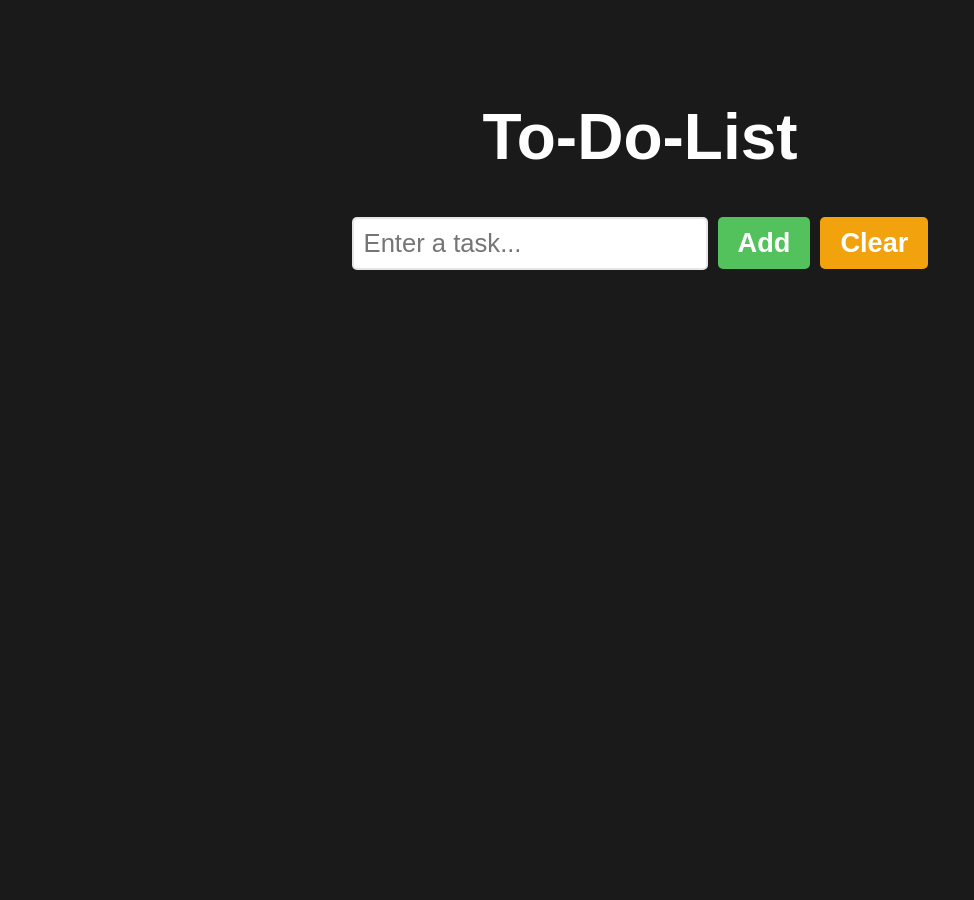
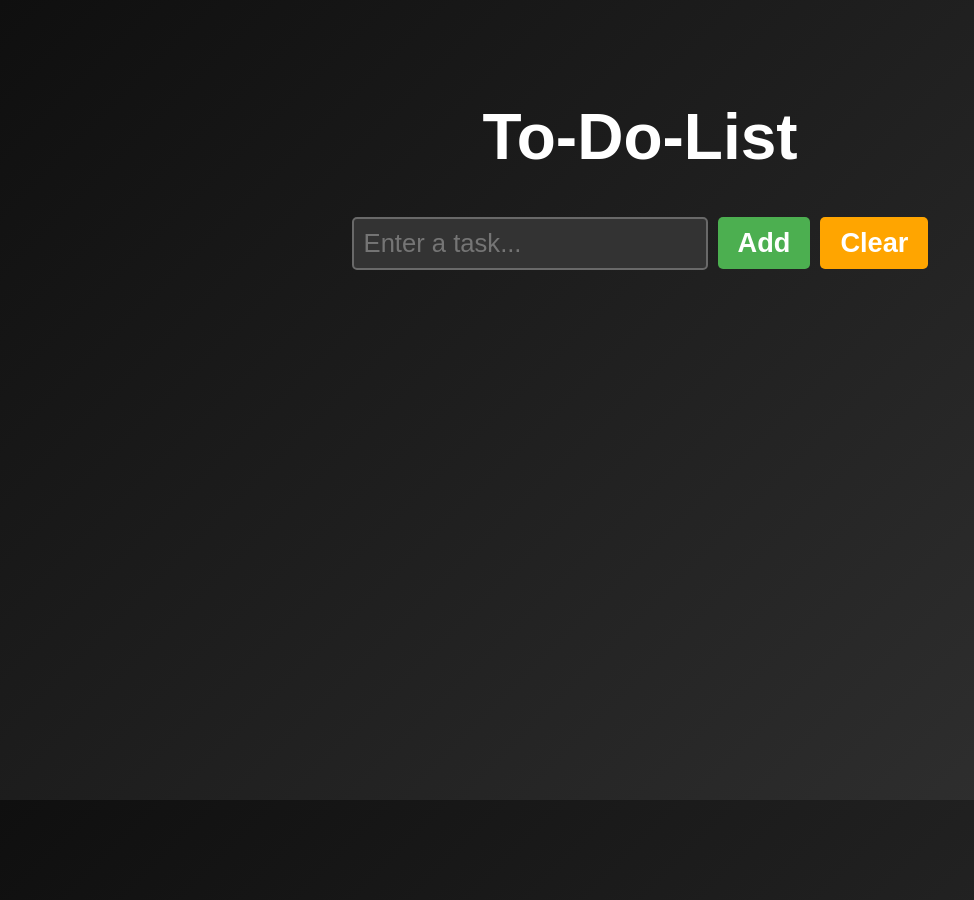
Before and after one commit to lirajoaop/to-do-list_React, a React (Vite) app in the folder vite-project/: page / in a window 1280 px wide. Shown: the whole page, without its empty margins (0-974 px from the left). Before the commit the page ends 800 px from the top, so only its background shows below. Built offline with nearby package versions, Linux system fonts and the light colour scheme.

Commit message:
changing colors

```diff
--- a/vite-project/src/index.css
+++ b/vite-project/src/index.css
@@ -1,5 +1,14 @@
+html {
+  height: 100%;
+  background: linear-gradient(135deg, #0f0f0f, #333333);
+  background-repeat: no-repeat;
+  background-attachment: fixed;
+}
+
 body {
-  background-color: hsl(0, 0%, 10%);
+  min-height: 100%;
+  margin: 0; /* Remove a margem padrão */
+  padding: 0; /* Remove o padding padrão */
 }
 
 .to-do-list {
@@ -21,50 +30,50 @@ button {
   border: none;
   border-radius: 5px;
   cursor: pointer;
-  transition: background-color 0.5s ease;
+  transition: background-color 0.3s ease;
 }
 
 .add-button {
-  background-color: hsl(125, 47%, 54%);
+  background-color: #4caf50;
   margin-left: 10px;
 }
 
 .add-button:hover {
-  background-color: hsl(125, 47%, 44%);
+  background-color: #45a049;
 }
 
 .clear-button {
-  background-color: hsl(39, 90%, 50%);
+  background-color: #ffa500;
   margin-left: 10px;
 }
 
 .clear-button:hover {
-  background-color: hsl(39, 90%, 40%);
-  margin-left: 10px;
+  background-color: #ff8c00;
 }
 
 .delete-button {
-  background-color: hsl(10, 90%, 50%);
+  background-color: #ff6347;
 }
 
 .delete-button:hover {
-  background-color: hsl(10, 90%, 40%);
+  background-color: #ff4500;
 }
 
 .move-button {
-  background-color: hsl(61, 95%, 50%);
+  background-color: #1e90ff;
 }
 
 .move-button:hover {
-  background-color: hsl(61, 95%, 40%);
+  background-color: #1c86ee;
 }
 
 input[type="text"] {
   font-size: 1.6rem;
   padding: 10px;
-  border: 2px solid hsla(0, 0%, 80%, 0.5);
+  border: 2px solid #696969;
   border-radius: 5px;
-  /* color: grey; */
+  color: white;
+  background-color: #333333;
 }
 
 ol {
@@ -79,9 +88,9 @@ li {
   font-size: 2rem;
   font-weight: bold;
   padding: 15px;
-  background-color: wheat;
+  background-color: #1e1e1e;
   margin-bottom: 10px;
-  border: 3px solid hsla(0, 0%, 5%, 0.75);
+  border: 2px solid #444444;
   border-radius: 5px;
   display: flex;
   align-items: center;
@@ -89,6 +98,7 @@ li {
 
 .text {
   flex: 1;
+  color: white;
 }
 
 .delete-button,
```
